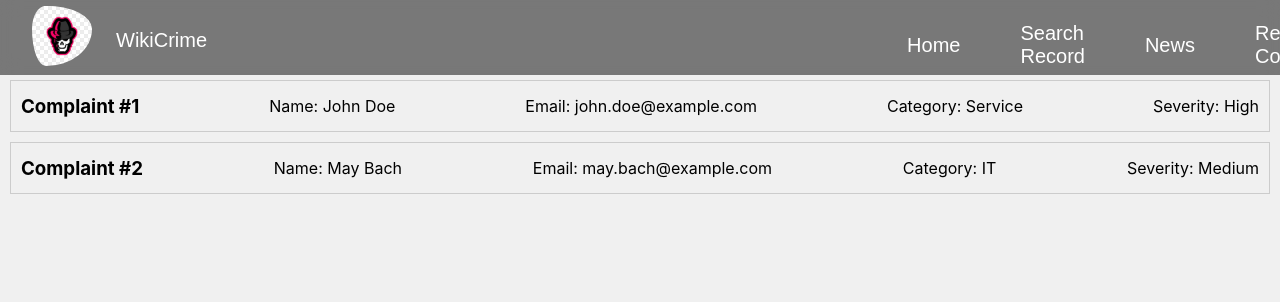
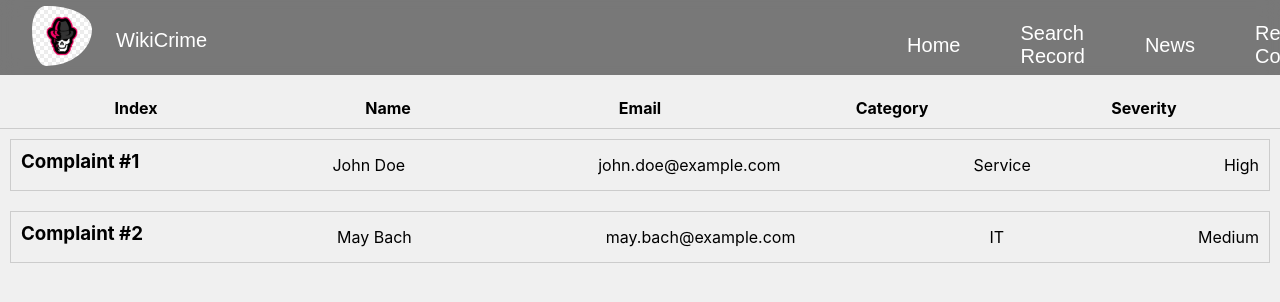
Before and after one commit to arnavjain2710/Criminal-Database-Project, a React (Create React App) app in the folder frontend/: page /admin in a window 1280 px wide. Shown: the top 302 px of the page. Built offline with nearby package versions, Linux system fonts and the light colour scheme.

Commit message:
updated complaint card comp

```diff
--- a/frontend/src/components/complaint/ComplaintCard.css
+++ b/frontend/src/components/complaint/ComplaintCard.css
@@ -1,5 +1,21 @@
-.complaint-list{
-  margin-top: 5rem;
+.complaint-list-title-bar {
+  display: flex;
+  justify-content: space-between;
+  background-color: #f0f0f0;
+  padding: 10px;
+  border-bottom: 1px solid #ccc;
+  font-weight: bold;
+  margin-top: 5.5rem;
+}
+
+.complaint-list-title {
+  flex: 1;
+  text-align: center;
+}
+
+.complaint-list {
+  display: flex;
+  flex-direction: column;
 }
 
 .complaint-card {
@@ -8,6 +24,8 @@
   padding: 10px;
   cursor: pointer;
   transition: all 0.3s ease-in-out;
+  display: flex;
+  flex-direction: column;
 }
 
 .complaint-card:hover {
@@ -16,8 +34,13 @@
 
 .complaint-header {
   display: flex;
+  flex-direction: row; /* Updated to row to align items side by side */
   justify-content: space-between;
-  align-items: center;
+}
+
+.complaint-header h3,
+.complaint-header p {
+  margin: 10;
 }
 
 .complaint-description {
--- a/frontend/src/components/complaint/ComplaintCard.js
+++ b/frontend/src/components/complaint/ComplaintCard.js
@@ -2,7 +2,7 @@
 import React, { useState } from 'react';
 import './ComplaintCard.css'; // Import a separate CSS file for styling
 
-const ComplaintCard = ({ index, complainerName, complainerEmail, complaintDescription, complaintCategory, complaintSeverity }) => {
+const ComplaintCard = ({ index, complainerName, complainerEmail, complaintDescription, complaintCategory, complaintSeverity, toggleDesc=true }) => {
   const [showDescription, setShowDescription] = useState(false);
 
   const toggleDescription = () => {
@@ -10,13 +10,13 @@ const ComplaintCard = ({ index, complainerName, complainerEmail, complaintDescri
   };
 
   return (
-    <div className={`complaint-card ${showDescription ? 'expanded' : ''}`} onClick={toggleDescription}>
+    <div className={`complaint-card ${showDescription&&toggleDesc ? 'expanded' : ''}`} onClick={toggleDescription}>
       <div className="complaint-header">
         <h3>{`Complaint #${index + 1}`}</h3>
-        <p>Name: {complainerName}</p>
-        <p>Email: {complainerEmail}</p>
-        <p>Category: {complaintCategory}</p>
-        <p>Severity: {complaintSeverity}</p>
+        <p>{complainerName}</p>
+        <p>{complainerEmail}</p>
+        <p>{complaintCategory}</p>
+        <p>{complaintSeverity}</p>
       </div>
       {showDescription && (
         <div className="complaint-description">
--- a/frontend/src/pages/ComplaintList.js
+++ b/frontend/src/pages/ComplaintList.js
@@ -23,9 +23,18 @@ const ComplaintList = () => {
     },
   ];
 
+  const complaintFields = ['Index', 'Name', 'Email', 'Category', 'Severity'];
+
   return (
     <>
       <Navbar />
+      <div className="complaint-list-title-bar">
+        {complaintFields.map((field, index) => (
+          <div key={index} className="complaint-list-title">
+            {field}
+          </div>
+        ))}
+      </div>
       <div className="complaint-list">
         {complaints.map((complaint, index) => (
           <ComplaintCard key={index} index={index} {...complaint} />
--- a/frontend/src/pages/home.jsx
+++ b/frontend/src/pages/home.jsx
@@ -22,9 +22,10 @@ export default function Home() {
           </div> */}
         </div>
         {/* SEARCHBAR */}
-
+        <div>
+          <Upcoming />
+        </div>
       </div>
-
       <Footer />
     </div>
   )
```
Lines whose indentation alone changed are shown as unchanged.
